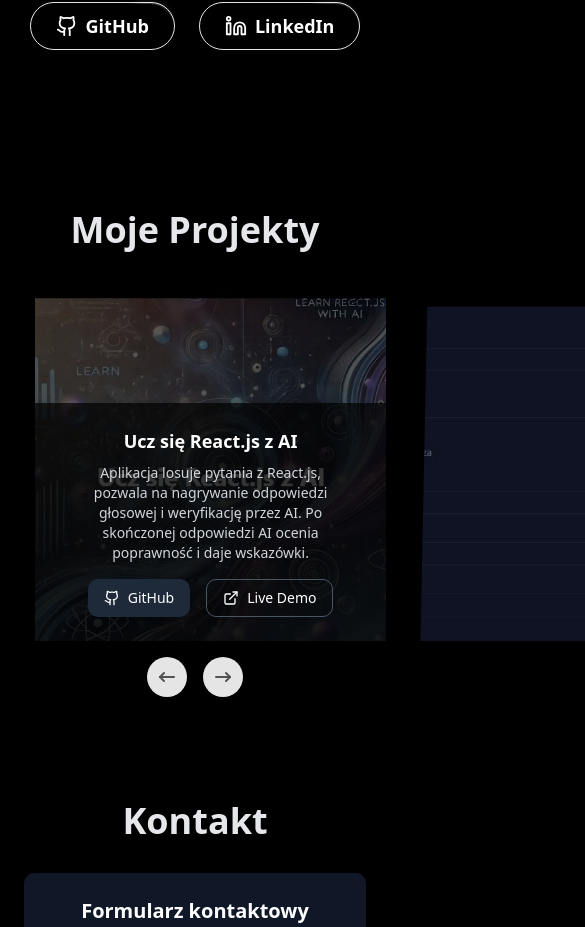
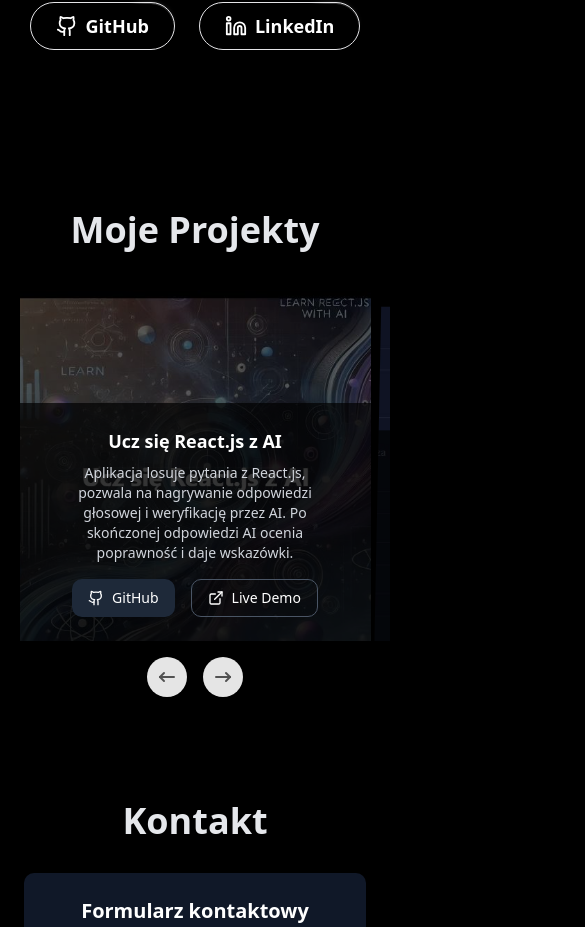
Before and after one commit to Blazej90/blazej-portfolio, a Next.js app: page / in a window 390 px wide. Shown: the part 1572-2499 px from the top of the page, 585 px wide, since content can reach past the window. Built offline with nearby package versions, Linux system fonts and the light colour scheme.

Commit message:
feat(projects): synchronize description with projec card in mobile layout

```diff
--- a/src/components/projects.tsx
+++ b/src/components/projects.tsx
@@ -42,13 +42,9 @@ const Slide = ({
       slideRef.current.style.setProperty("--y", `${yRef.current}px`);
       frameRef.current = requestAnimationFrame(animate);
     };
-
     frameRef.current = requestAnimationFrame(animate);
-
     return () => {
-      if (frameRef.current !== null) {
-        cancelAnimationFrame(frameRef.current);
-      }
+      if (frameRef.current !== null) cancelAnimationFrame(frameRef.current);
     };
   }, []);
 
@@ -71,7 +67,7 @@ const Slide = ({
     <div className="[perspective:1200px] [transform-style:preserve-3d]">
       <li
         ref={slideRef}
-        className="flex flex-1 flex-col items-center justify-end relative text-center text-white transition-all duration-300 ease-in-out w-[90vw] sm:w-[70vmin] h-[90vw] sm:h-[70vmin] mx-[4vmin] z-10"
+        className="flex flex-1 flex-col items-center justify-end relative text-center text-white transition-all duration-300 ease-in-out w-[90vw] sm:w-[70vmin] h-[90vw] sm:h-[70vmin] mx-auto z-10"
         onClick={() => handleSlideClick(index)}
         onMouseMove={handleMouseMove}
         onMouseLeave={handleMouseLeave}
@@ -84,7 +80,7 @@ const Slide = ({
         }}
       >
         <div
-          className="absolute top-0 left-0 w-full h-full bg-[#1D1F2F] overflow-hidden transition-all duration-150 ease-out"
+          className="relative w-full h-full bg-[#1D1F2F] overflow-hidden transition-all duration-150 ease-out rounded-none"
           style={{
             transform:
               current === index
@@ -93,7 +89,7 @@ const Slide = ({
           }}
         >
           <img
-            className="absolute inset-0 w-[120%] h-[120%] object-cover opacity-100 transition-opacity duration-600 ease-in-out"
+            className="absolute inset-0 w-[120%] h-[120%] object-cover transition-opacity duration-600 ease-in-out"
             style={{ opacity: current === index ? 1 : 0.5 }}
             alt={title}
             src={src}
@@ -104,12 +100,7 @@ const Slide = ({
             <div className="absolute inset-0 bg-black/30 transition-all duration-1000" />
           )}
 
-          {/* Opis natychmiastowy – bez opóźnienia */}
-          <article
-            className={`absolute bottom-0 left-0 w-full bg-black/70 p-6 z-10 ${
-              current === index ? "opacity-100" : "opacity-0"
-            } transition-none`}
-          >
+          <article className="absolute bottom-0 left-0 w-full bg-black/70 p-6 z-10">
             <h2 className="text-lg md:text-2xl lg:text-3xl font-semibold mb-2">
               {title}
             </h2>
@@ -200,13 +191,11 @@ export default function Projects() {
   ];
 
   const handlePreviousClick = () => {
-    const previous = current - 1;
-    setCurrent(previous < 0 ? slides.length - 1 : previous);
+    setCurrent((prev) => (prev - 1 + slides.length) % slides.length);
   };
 
   const handleNextClick = () => {
-    const next = current + 1;
-    setCurrent(next === slides.length ? 0 : next);
+    setCurrent((prev) => (prev + 1) % slides.length);
   };
 
   const handleSlideClick = (index: number) => {
@@ -224,7 +213,7 @@ export default function Projects() {
       whileInView={{ opacity: 1, y: 0 }}
       transition={{ duration: 1 }}
       viewport={{ amount: 0.3 }}
-      className="py-20 px-4 sm:px-8 md:px-12 max-w-6xl mx-auto text-center relative"
+      className="py-20 px-4 sm:px-8 md:px-12 max-w-6xl mx-auto text-center relative overflow-x-hidden"
     >
       <h2 className="text-4xl font-bold text-gray-200 mb-10">{t.title}</h2>
 
@@ -233,7 +222,7 @@ export default function Projects() {
         aria-labelledby={`carousel-heading-${id}`}
       >
         <ul
-          className="absolute flex transition-transform duration-1000 ease-in-out overflow-hidden touch-none"
+          className="absolute flex transition-transform duration-1000 ease-in-out overflow-hidden"
           style={{
             transform: `translateX(-${current * (100 / slides.length)}%)`,
           }}
```
